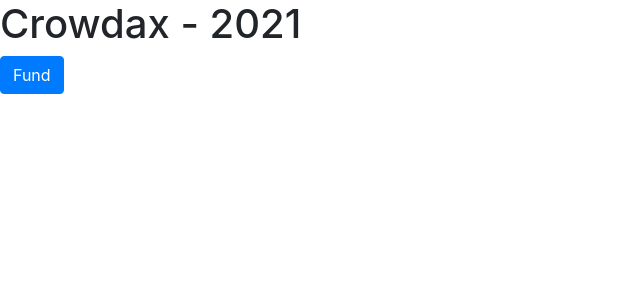
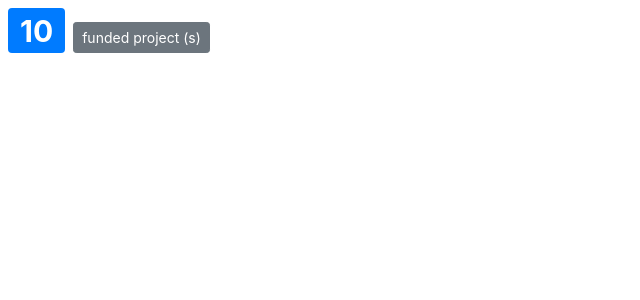
Before and after one commit to OrtusAfricaCapital/crowdax-frontend, a React (Create React App) app: page / in a window 1280 px wide. Shown: the top 300 px of the page, without its empty margins (0-640 px from the left). Built offline with nearby package versions, Linux system fonts and the light colour scheme.

Commit message:
newly updated

```diff
--- a/src/App.js
+++ b/src/App.js
@@ -1,25 +1,8 @@
-import logo from './logo.svg';
-import './App.css';
+import logo from "./logo.svg";
+import "./App.css";
 
 function App() {
-  return (
-    <div className="App">
-      <header className="App-header">
-        <img src={logo} className="App-logo" alt="logo" />
-        <p>
-          Edit <code>src/App.js</code> and save to reload.
-        </p>
-        <a
-          className="App-link"
-          href="https://reactjs.org"
-          target="_blank"
-          rel="noopener noreferrer"
-        >
-          Learn React
-        </a>
-      </header>
-    </div>
-  );
+  return <div className="App"></div>;
 }
 
 export default App;
--- a/src/components/counter.jsx
+++ b/src/components/counter.jsx
@@ -2,13 +2,29 @@ import { Button } from "react-bootstrap";
 import React, { Component } from "react";
 
 class Counter extends Component {
+  state = {
+    count: 10,
+    imageUrl: "https://picsum.photos/200",
+  };
+
+  styles = {
+    fontSize: 30,
+    fontWeight: "bold",
+  };
+
   render() {
     return (
       <div>
-        <h1>Crowdax - 2021</h1>
-        <Button>Fund</Button>
+        <span style={this.styles} className="badge badge-primary m-2">
+          {this.formatCount()}
+        </span>
+        <Button className="btn btn-secondary btn-sm">funded project (s)</Button>
       </div>
     );
+  }
+  formatCount() {
+    const { count } = this.state;
+    return count === 0 ? "Zero" : count;
   }
 }
 
```
Also changed, not shown: 1 other file (tests, documents, lock files or other folders).
